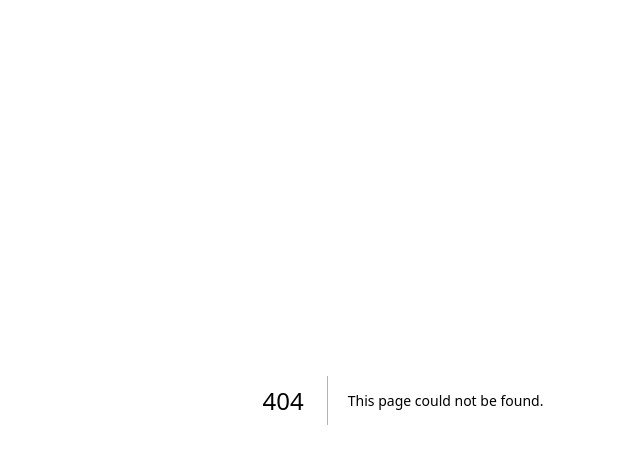
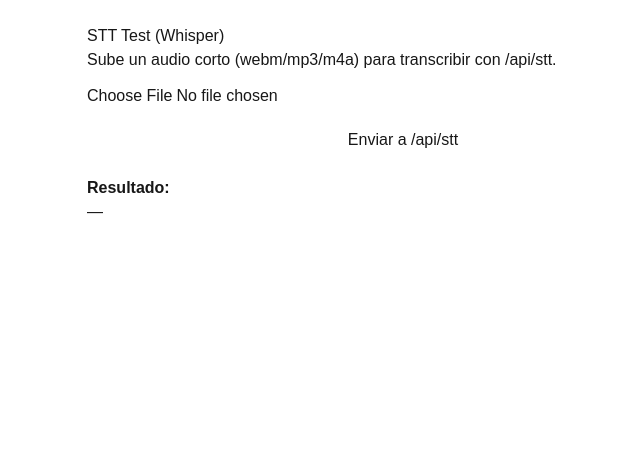
Before and after one commit to JairolGraterol/ia-english-tutor-mvp, a Next.js app: page /stt-test in a window 1280 px wide. Before the commit this address had no page. Shown: the top 464 px of the page, without its empty margins (237-877 px from the left). Built offline with nearby package versions, Linux system fonts and the light colour scheme.

Commit message:
Create page.tsx

```diff
--- /dev/null
+++ b/app/stt-test/page.tsx
@@ -0,0 +1,43 @@
+"use client";
+import { useState } from "react";
+
+export default function STTTestPage() {
+  const [file, setFile] = useState<File | null>(null);
+  const [loading, setLoading] = useState(false);
+  const [result, setResult] = useState("");
+
+  const onSubmit = async (e: React.FormEvent) => {
+    e.preventDefault();
+    if (!file) { alert("Selecciona un audio (.webm/.mp3/.m4a)"); return; }
+    setLoading(true); setResult("");
+    try {
+      const fd = new FormData();
+      fd.append("audio", file);
+      const res = await fetch("/api/stt", { method: "POST", body: fd });
+      const json = await res.json();
+      if (!res.ok) throw new Error(json?.error || "STT error");
+      setResult(json.transcript || "");
+    } catch (err: any) {
+      setResult("Error: " + (err?.message || "STT failed"));
+    } finally {
+      setLoading(false);
+    }
+  };
+
+  return (
+    <div style={{ padding: 24, fontFamily: "sans-serif", maxWidth: 680, margin: "0 auto" }}>
+      <h1>STT Test (Whisper)</h1>
+      <p>Sube un audio corto (webm/mp3/m4a) para transcribir con /api/stt.</p>
+      <form onSubmit={onSubmit} style={{ display: "grid", gap: 12, marginTop: 12 }}>
+        <input type="file" accept="audio/*" onChange={(e) => setFile(e.target.files?.[0] ?? null)} />
+        <button type="submit" disabled={loading} style={{ padding: "8px 12px" }}>
+          {loading ? "Transcribiendo..." : "Enviar a /api/stt"}
+        </button>
+      </form>
+      <div style={{ marginTop: 16, whiteSpace: "pre-wrap" }}>
+        <strong>Resultado:</strong>
+        <div>{result || "—"}</div>
+      </div>
+    </div>
+  );
+}
```
